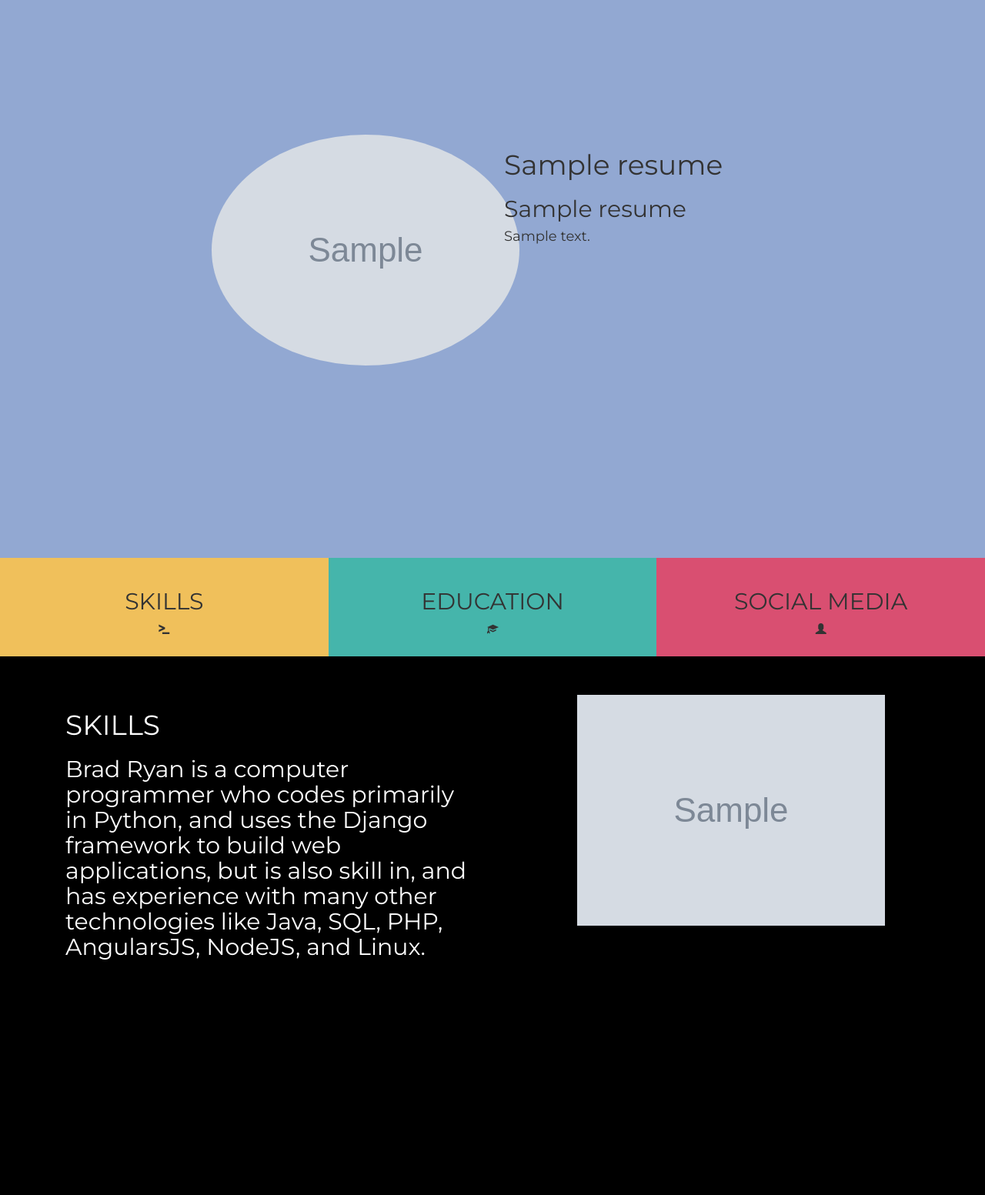
After one commit to bradmryan/resume, a Django app: template main/templates/main/home.html in a window 1280 px wide. The commit adds this page. Shown: the whole page at 77% size. Run offline with Django 3.2, Linux system fonts and the light colour scheme; the template is opened without the code that fills it: most values are stand-ins (such as "Sample title", 1, 10 or a date in 2020); grey boxes marked "Sample" are stand-in pictures; some libraries are stand-ins or nearby versions.

Commit message:
added skills section on home page

```diff
--- a/main/admin.py
+++ b/main/admin.py
@@ -1,5 +1,5 @@
 from django.contrib import admin
-from .models import Resume, Profile, Work, WorkHighlight, Education, Course, Award, Publication, Skill, Language, Interest, Reference
+from .models import Resume, Profile, Work, WorkHighlight, Education, Course, Award, Publication, Skill, Language, Interest, Reference, LogoImage
 
 REGISTER_MODELS = [
     Resume,
@@ -14,6 +14,7 @@ REGISTER_MODELS = [
     Language,
     Interest,
     Reference,
+    LogoImage
 ]
 
 # Register your models here.
--- /dev/null
+++ b/main/static/main/home.css
@@ -0,0 +1,49 @@
+@import 'https://fonts.googleapis.com/css?family=Montserrat|Open+Sans';
+
+:root {
+  --blue: #92A8D2;
+  --yellow: #F0C05B;
+  --green: #45B5AB;
+  --red: #D94F71;
+}
+
+html, body {margin:0;padding:0;height:100%;}
+
+p {
+  font-family: 'Open Sans', sans-serif;
+}
+
+h1, h2, h3, h4 {
+  font-family: 'Montserrat', sans-serif;
+}
+
+#banner {
+  padding: 175px 0 250px 0;
+  background-color: #92A8D2;
+}
+
+#info-row {
+  text-align: center;
+}
+
+#left-box {
+  background-color: #F0C05B;
+  padding: 20px 0 25px 0;
+}
+
+#middle-box {
+  background-color: #45B5AB;
+  padding: 20px 0 25px 0;
+}
+
+#right-box {
+  background-color: #D94F71;
+  padding: 20px 0 25px 0;
+}
+
+#skills-box {
+  background-color: black;
+  height: 700px;
+  color: white;
+  padding: 50px 0 25px 0;
+}
--- a/main/templates/base.html
+++ b/main/templates/base.html
@@ -1,16 +1,18 @@
+<!DOCTYPE html>
 <html>
 <head>
+  <meta name="viewport" content="width=device-width, initial-scale=1">
+  <script src="https://code.jquery.com/jquery-3.1.0.min.js"   integrity="sha256-cCueBR6CsyA4/9szpPfrX3s49M9vUU5BgtiJj06wt/s="   crossorigin="anonymous"></script>
   <link rel="stylesheet" href="https://maxcdn.bootstrapcdn.com/bootstrap/3.3.7/css/bootstrap.min.css" integrity="sha384-BVYiiSIFeK1dGmJRAkycuHAHRg32OmUcww7on3RYdg4Va+PmSTsz/K68vbdEjh4u" crossorigin="anonymous">
   <link rel="stylesheet" href="https://maxcdn.bootstrapcdn.com/bootstrap/3.3.7/css/bootstrap-theme.min.css" integrity="sha384-rHyoN1iRsVXV4nD0JutlnGaslCJuC7uwjduW9SVrLvRYooPp2bWYgmgJQIXwl/Sp" crossorigin="anonymous">
+  {% block head %}{% endblock %}
+</head>
+<body>
+  <div class="container-fluid">
+        {% block body %}{% endblock %}
+  </div>
   <script src="https://maxcdn.bootstrapcdn.com/bootstrap/3.3.7/js/bootstrap.min.js" integrity="sha384-Tc5IQib027qvyjSMfHjOMaLkfuWVxZxUPnCJA7l2mCWNIpG9mGCD8wGNIcPD7Txa" crossorigin="anonymous"></script>
-  {% block head %}{% endblock %}</head>
-<body>
-  <div class="container">
-    <div class="row">
-      <div class="col-md-6">
-        {% block body %}{% endblock %}
-      </div>
-    </div>
-  </div>
+  {% block js %}
+  {% endblock %}
 </body>
 </html>
--- /dev/null
+++ b/main/templates/main/home.html
@@ -0,0 +1,54 @@
+{% extends 'base.html' %}
+{% load staticfiles %}
+
+{% block head %}
+  <link rel="stylesheet" href="{% static 'main/home.css' %}" >
+{% endblock %}
+
+{% block body %}
+
+<div class="row" id="banner"><!-- header row -->
+  <div class="container" >
+    <div class="col-md-offset-2 col-md-3 "><!-- image block -->
+      <img src="{{ resume.picture.url }}" alt="{{ resume.get_full_name }}" class="img-circle">
+    </div><!-- image block -->
+    <div class="col-md-offset-1 col-md-4">
+      <h1>{{ resume.get_full_name }}</h1>
+      <h2>{{ resume.label }}</h2>
+      <h4> {{ resume.summary }}</h4>
+    </div>
+  </div>
+</div> <!-- header row -->
+
+<div class="row" id="info-row">
+  <div class="col-md-4" id="left-box">
+    <h2>SKILLS</h2>
+    <span class="glyphicon glyphicon-console"></span>
+  </div>
+  <div class="col-md-4" id="middle-box">
+    <h2>EDUCATION</h2>
+    <span class="glyphicon glyphicon-education"></span>
+  </div>
+  <div class="col-md-4" id="right-box">
+    <h2>SOCIAL MEDIA</h2>
+    <span class="glyphicon glyphicon-user"></span>
+  </div>
+</div>
+
+<div class="row" id="skills-box">
+  <div class="container">
+    <div class="col-md-6">
+      <h1>SKILLS</h1>
+      <h2>Brad Ryan is a computer programmer who codes primarily in Python, and
+        uses the Django framework to build web applications, but is also skill in,
+        and has experience with many other technologies like Java, SQL, PHP, AngularsJS,
+        NodeJS, and Linux. <h2>
+    </div>
+    <div class="col-md-offset-1 col-md-4">
+      <img src="{{ logo.java.image.url }}" >
+    </div>
+  </div>
+</div>
+
+
+{% endblock %}
--- a/resume/urls.py
+++ b/resume/urls.py
@@ -23,5 +23,6 @@ from main import views
 
 urlpatterns = [
     url(r'^admin/', admin.site.urls),
+    url(r'^$', views.home, name="home"),
     url(r'^all/resume.json', views.get_all_json, name="get-all-json"),
 ] + static(settings.MEDIA_URL, document_root=settings.MEDIA_ROOT)
```
Also changed, not shown: main/models.py (+12 -0 lines), main/views.py (+19 -2 lines), main/migrations/0008_logoimage.py (added), main/migrations/0009_logoimage_attribution.py (added), main/migrations/0010_auto_20160816_1454.py (added), main/migrations/0011_logoimage_alt_image.py (added), main/migrations/0012_auto_20160816_1817.py (added).
